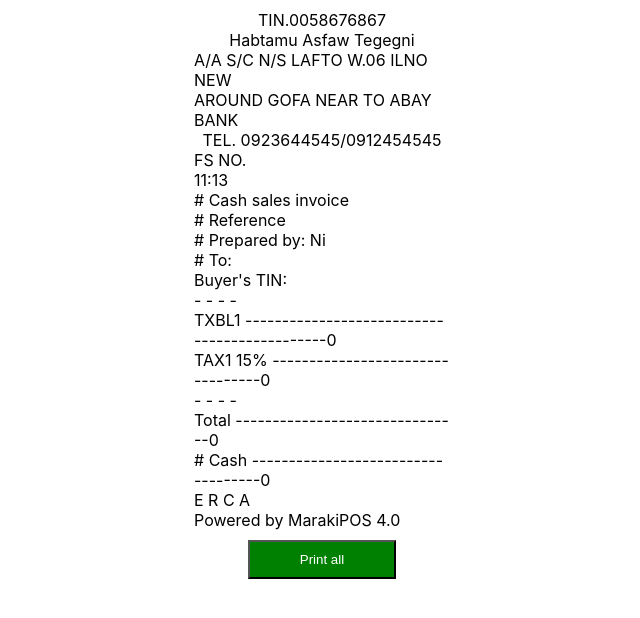
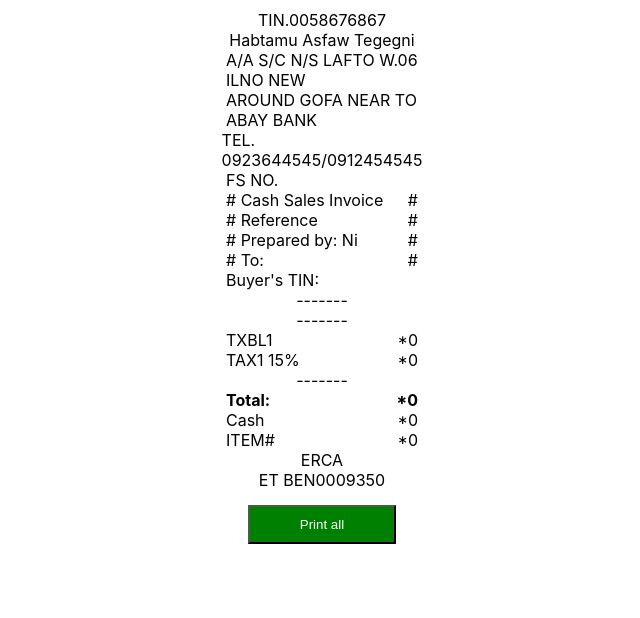
Before and after one commit to messyEthio/messyEthio.github.io, a React (Create React App) app: page / in a window 1280 px wide. Both pictures are taken after a click on the button "Print". Shown: the top 618 px of the page, without its empty margins (318-958 px from the left). Built offline with nearby package versions, Linux system fonts and the light colour scheme.

Commit message:
customization changed

```diff
--- a/src/components/Print.tsx
+++ b/src/components/Print.tsx
@@ -33,7 +33,7 @@ export default function Print() {
         style={{
           display: "flex",
           flexDirection: "column",
-          width: "20%",
+          width: "15%",
           padding: 10,
         }}
       >
--- a/src/components/Tables/Tables.tsx
+++ b/src/components/Tables/Tables.tsx
@@ -48,6 +48,17 @@ const Tables = (props: any) => {
     const buyerTin = sellerAndBuyerData.buyer_tin_no;
     const centerStyle =
       "display:flex;flex-direction:row;justify-content:center;";
+    const leftStyle =
+      "display:flex;flex-direction:row:justify-content:flex-end;";
+    const spaceBetweenStyle =
+      "display:flex;flex-direction:row;justify-content:space-between;";
+    const displayColumn =
+      "display:flex;flex-direction:column;margin-bottom:5px;";
+    const fontBoldStyle =
+      "display:flex;flex-direction:row;font-weight:bold;justify-content:space-between;";
+    const negativeLeftStyle = "display:flex,margin-left:-100px;";
+
+    const marginTopBottom = "margin-bottom:'20px'c";
     // const buyerAddres = sellerAndBuyerData.buyer_address
     const content = [
       {
@@ -81,49 +92,49 @@ const Tables = (props: any) => {
       },
       {
         type: "text", // 'text' | 'barCode' | 'qrCode' | 'image' | 'table
-        value: `FS NO.${fsno}`,
+        value: `<span style-${leftStyle}>FS NO.${fsno}</span>`,
         style: `text-align:start;`,
         css: { "font-size": "8px" },
       },
       {
         type: "text", // 'text' | 'barCode' | 'qrCode' | 'image' | 'table
-        value: date,
+        value: `<span style=${leftStyle}>${date}</span>`,
         style: `text-align:start;`,
         css: { "font-size": "8px" },
       },
       {
         type: "text", // 'text' | 'barCode' | 'qrCode' | 'image' | 'table
-        value: "11:13",
-        style: `text-align:end;`,
-        css: { "font-size": "8px" },
-      },
-      {
-        type: "text", // 'text' | 'barCode' | 'qrCode' | 'image' | 'table
-        value: "# Cash sales invoice ",
+        value: `<div style=${spaceBetweenStyle}><span># Cash Sales Invoice</span><span>#</span></div>`,
         style: `text-align:start;`,
         css: { "font-size": "8px" },
       },
       {
         type: "text", // 'text' | 'barCode' | 'qrCode' | 'image' | 'table
-        value: `# Reference ${reference}`,
+        value: `<div style=${spaceBetweenStyle}><span># Reference ${reference}</span><span>#</span></div>`,
         style: `text-align:start;`,
         css: { "font-size": "8px" },
       },
       {
         type: "text", // 'text' | 'barCode' | 'qrCode' | 'image' | 'table
-        value: "# Prepared by: Ni",
+        value: `<div style=${spaceBetweenStyle}><span># Prepared by: Ni</span><span>#</span></div>`,
         style: `text-align:start;`,
         css: { "font-size": "8px" },
       },
       {
         type: "text", // 'text' | 'barCode' | 'qrCode' | 'image' | 'table
-        value: `# To: ${bill_to}`,
+        value: `<div style=${spaceBetweenStyle}><span># To: ${bill_to}</span><span>#</span></div>`,
         style: `text-align:start;`,
         css: { "font-size": "8px" },
       },
       {
         type: "text", // 'text' | 'barCode' | 'qrCode' | 'image' | 'table
-        value: `Buyer's TIN: ${buyerTin}`,
+        value: `<span style=${leftStyle}>Buyer's TIN: ${buyerTin}</span>`,
+        style: `text-align:start;`,
+        css: { "font-size": "8px", "margin-bottom": "20px" },
+      },
+      {
+        type: "text", // 'text' | 'barCode' | 'qrCode' | 'image' | 'table
+        value: `<span style=${centerStyle}>-------</span>`,
         style: `text-align:start;`,
         css: { "font-size": "8px", "margin-bottom": "20px" },
       },
@@ -142,87 +153,74 @@ const Tables = (props: any) => {
       let unitPriceValue = (
         document.getElementById(`unit_price_${i}`) as HTMLInputElement
       ).value;
-      let lineValue = (document.getElementById(`line_${i}`) as HTMLInputElement)
-        .value;
 
-      let rowSummery = ` ${quantityValue} x ${unitPriceValue}`;
-      totalPrice += parseInt(lineValue);
-
+      let Rowsummation = Number(unitPriceValue) * Number(quantityValue);
+      totalPrice += Rowsummation;
       content.push({
         type: "text", // 'text' | 'barCode' | 'qrCode' | 'image' | 'table
-        value: rowSummery,
+        value: `<div style=${spaceBetweenStyle}><div style=${displayColumn}><span>${quantityValue} X ${unitPriceValue}</span><span>${descriptionValue}</span></div>
+        <span>*${Rowsummation.toLocaleString()}</span></div>`,
         style: "margin-left:20px",
         css: { "font-size": "8px" },
       });
-      content.push({
-        type: "text", // 'text' | 'barCode' | 'qrCode' | 'image' | 'table
-        value: `${descriptionValue} -------------------------------------------- ${lineValue
-          .toString()
-          .replace(/\B(?=(\d{3})+(?!\d))/g, ",")}`,
-        style: `text-align:start;`,
-        css: { "font-size": "8px" },
-      });
     }
+    //calculate tax payment and total payment
+
     taxPayment = Math.round((15 / 100) * totalPrice);
     totalPayment = Math.round(totalPrice + taxPayment);
+    content.push({
+      type: "text", // 'text' | 'barCode' | 'qrCode' | 'image' | 'table
+      value: `<span style=${centerStyle}>-------</span>`,
+      style: `text-align:start;`,
+      css: { "font-size": "8px", "margin-bottom": "20px" },
+    });
 
     content.push({
       type: "text", // 'text' | 'barCode' | 'qrCode' | 'image' | 'table
-      value: "-   -   -   -",
-      style: "text-align:center;margin-top:25px;",
-      css: { "font-size": "8px" },
-    });
-    content.push({
-      type: "text", // 'text' | 'barCode' | 'qrCode' | 'image' | 'table
-      value: `TXBL1 ---------------------------------------------${totalPrice
-        .toString()
-        .replace(/\B(?=(\d{3})+(?!\d))/g, ",")}`,
+      value: `<div style=${spaceBetweenStyle}><span>TXBL1</span> <span>*${totalPrice.toLocaleString()}</span></div>`,
       style: "text-align:start;",
       css: { "font-size": "8px" },
     });
     content.push({
       type: "text", // 'text' | 'barCode' | 'qrCode' | 'image' | 'table
-      value: `TAX1 15% ---------------------------------${taxPayment
-        .toString()
-        .replace(/\B(?=(\d{3})+(?!\d))/g, ",")}`,
+      value: `<div style=${spaceBetweenStyle}><span>TAX1 15%</span> <span>*${taxPayment.toLocaleString()}<span></div>`,
       style: "text-align:start;",
       css: { "font-size": "8px" },
     });
     content.push({
       type: "text", // 'text' | 'barCode' | 'qrCode' | 'image' | 'table
-      value: "-   -   -   -",
-      style: "text-align:center;",
-      css: { "font-size": "8px" },
+      value: `<span style=${centerStyle}>-------</span>`,
+      style: `text-align:start;`,
+      css: { "font-size": "8px", "margin-bottom": "20px" },
     });
 
     content.push({
       type: "text", // 'text' | 'barCode' | 'qrCode' | 'image' | 'table
-      value: `Total -------------------------------${totalPayment
-        .toString()
-        .replace(/\B(?=(\d{3})+(?!\d))/g, ",")}`,
+      value: `<div style=${fontBoldStyle}><span>Total:</span> <span>*${totalPayment.toLocaleString()}<span></div>`,
       style: "text-align:start;",
       css: { "font-size": "12px" },
     });
 
     content.push({
       type: "text", // 'text' | 'barCode' | 'qrCode' | 'image' | 'table
-      value: `# Cash -----------------------------------${totalPayment
-        .toString()
-        .replace(/\B(?=(\d{3})+(?!\d))/g, ",")}`,
+      value: `<div style=${spaceBetweenStyle}><span>Cash</span> <span>*${totalPayment.toLocaleString()}<span></div>`,
       style: "text-align:start;",
       css: { "font-size": "8px" },
     });
 
     content.push({
       type: "text", // 'text' | 'barCode' | 'qrCode' | 'image' | 'table
-      value: "E   R   C   A",
-      style: "text-align:center;",
+      value: `<div style=${spaceBetweenStyle}><span>ITEM#</span> <span>*${totalPayment.toLocaleString()}<span></div>`,
+      style: "text-align:start;",
       css: { "font-size": "8px" },
     });
 
     content.push({
       type: "text", // 'text' | 'barCode' | 'qrCode' | 'image' | 'table
-      value: "Powered by MarakiPOS 4.0",
+      value: `<div style=${centerStyle}><div style=${displayColumn}>
+      <span style=${centerStyle}>ERCA</span>
+      <span>E<span style=${negativeLeftStyle}>T</span><span>  BEN0009350 </span></span>
+      </div></div>`,
       style: "text-align:center;",
       css: { "font-size": "8px" },
     });
@@ -245,6 +243,7 @@ const Tables = (props: any) => {
   return (
     <div>
       <table
+        id="table"
         style={{
           borderCollapse: "collapse",
           width: "100%",
--- a/src/index.css
+++ b/src/index.css
@@ -11,3 +11,8 @@ code {
   font-family: source-code-pro, Menlo, Monaco, Consolas, "Courier New",
     monospace;
 }
+.btn {
+  display: flex;
+  flex-direction: row;
+  justify-content: space-between;
+}
```
